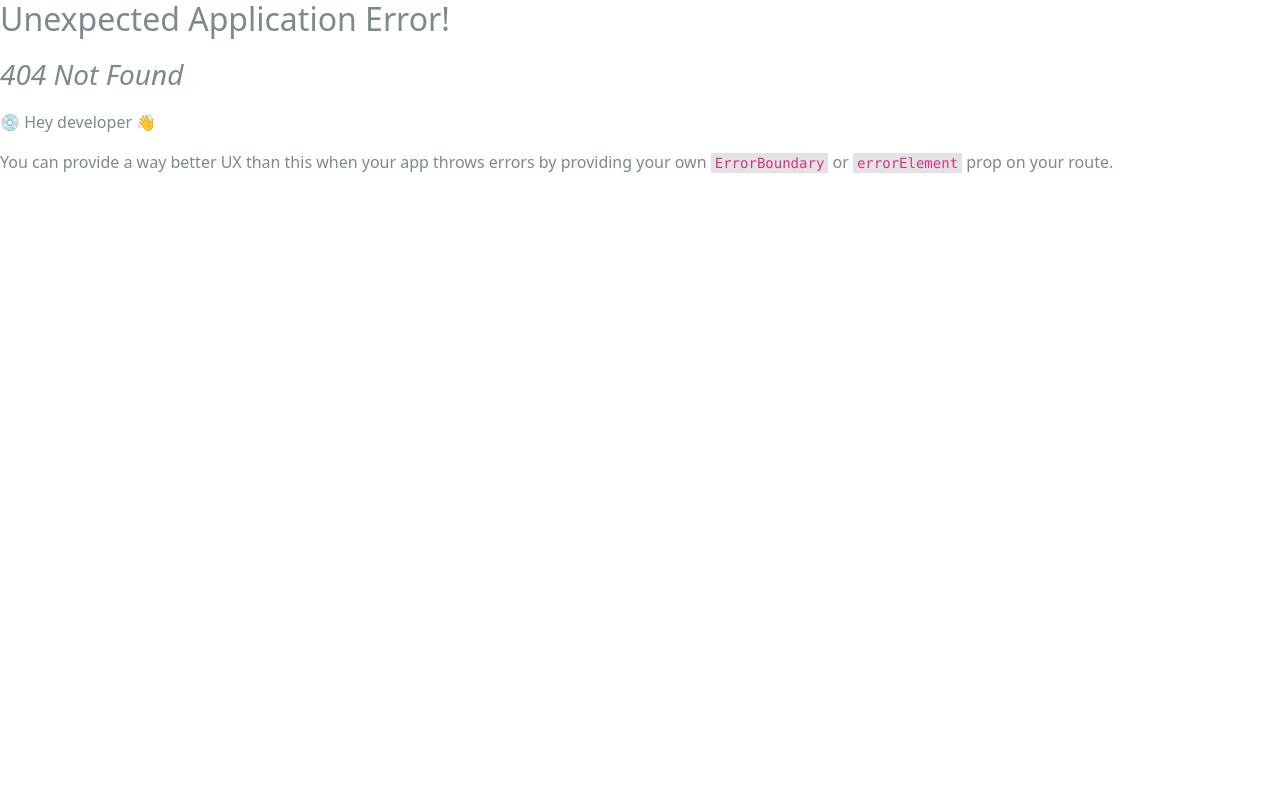
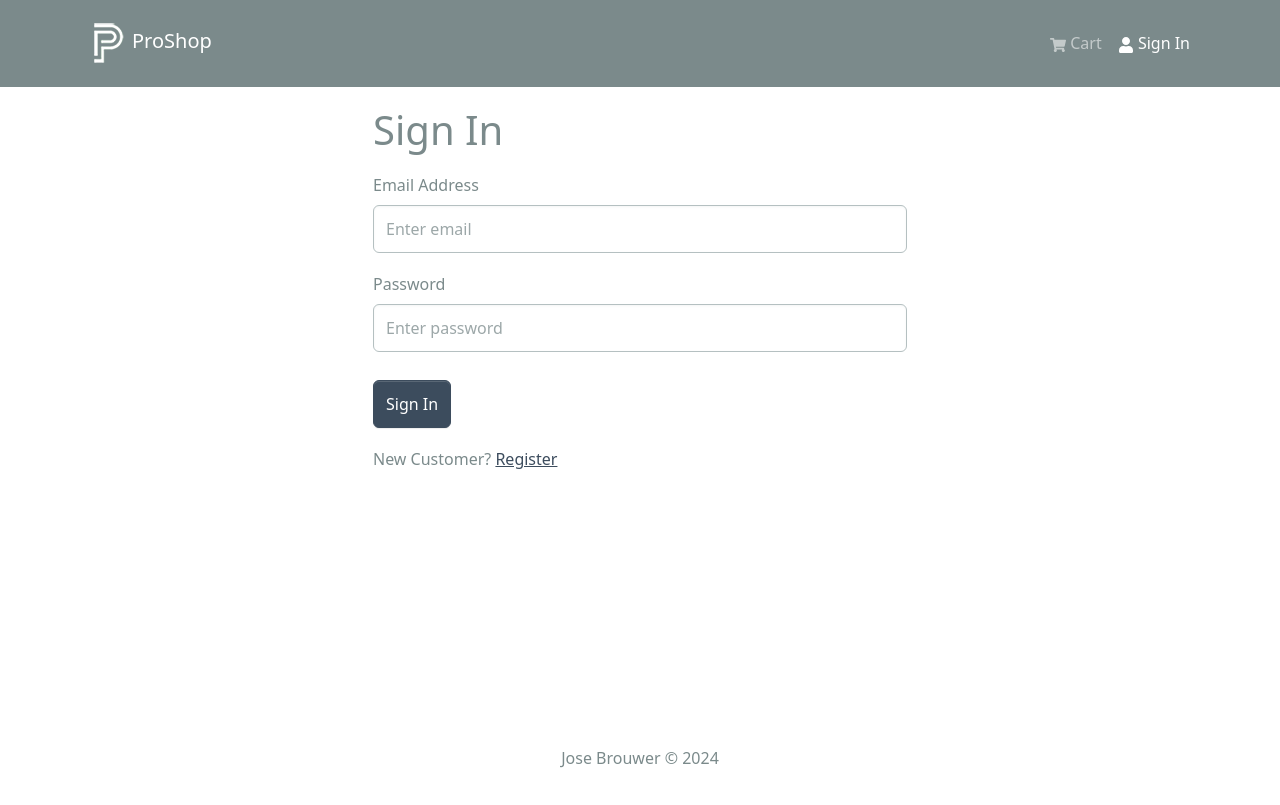
Before and after one commit to JoseBrouwer/MERN-Stack, a React (Create React App) app in the folder frontend/: page /login in a window 1280 px wide. Before the commit this address had no page. Built offline with nearby package versions, Linux system fonts and the light colour scheme.

Commit message:
48. Login Screen

```diff
--- /dev/null
+++ b/frontend/src/components/FormContainer.jsx
@@ -0,0 +1,16 @@
+import React from 'react'
+import { Container, Row, Col } from 'react-bootstrap'
+
+const FormContainer = ({ children }) => {
+  return (
+    <Container>
+        <Row className='justify-content-md-center'>
+            <Col xs={12} md={6}>
+                { children }
+            </Col>
+        </Row>
+    </Container>
+  )
+}
+
+export default FormContainer
--- a/frontend/src/index.js
+++ b/frontend/src/index.js
@@ -16,6 +16,7 @@
 import HomeScreen from './screens/HomeScreen';
 import ProductScreen from './screens/ProductScreen';
 import CartScreen from './screens/CartScreen';
+import LoginScreen from './screens/LoginScreen';
 
 const router = createBrowserRouter(
   createRoutesFromElements(
@@ -23,6 +24,7 @@
       <Route index={true} path="/" element={<HomeScreen />} />
       <Route path='/product/:id' element={<ProductScreen />} />
       <Route path='/cart' element={<CartScreen />} />
+      <Route path='/login' element={<LoginScreen />} />
     </Route>
   )
 )
--- /dev/null
+++ b/frontend/src/screens/LoginScreen.jsx
@@ -0,0 +1,55 @@
+import React from 'react'
+import { useState } from 'react'
+import { Link } from 'react-router-dom'
+import { Form, Button, Row, Col, FormGroup } from 'react-bootstrap'
+import FormContainer from '../components/FormContainer'
+
+const LoginScreen = () => {
+    const [email, setEmail] = useState('')
+    const [password, setPassword] = useState('')
+
+    const submitHandler = (e) => {
+        e.preventDefault();
+        console.log('submit');
+    }
+
+    return (
+      <FormContainer>
+        <h1>Sign In</h1>
+
+        <Form onSubmit={submitHandler}>
+            <Form.Group controlId="email" className="my-3">
+                <Form.Label>Email Address</Form.Label>
+                <Form.Control
+                type="email"
+                placeholder="Enter email"
+                value={email}
+                onChange={(e) => setEmail(e.target.value)}
+                ></Form.Control>
+            </Form.Group>
+
+            <Form.Group controlId="password" className="my-3">
+                <Form.Label>Password</Form.Label>
+                <Form.Control
+                type="password"
+                placeholder="Enter password"
+                value={password}
+                onChange={(e) => setPassword(e.target.value)}
+                ></Form.Control>
+            </Form.Group>
+
+            <Button type='submit' variant='primary' className="mt-2">
+                Sign In
+            </Button>
+        </Form>
+
+        <Row className='py-3'>
+            <Col>
+                New Customer? <Link to='/register'>Register</Link>
+            </Col>
+        </Row>
+      </FormContainer>
+    );
+}
+
+export default LoginScreen
```
